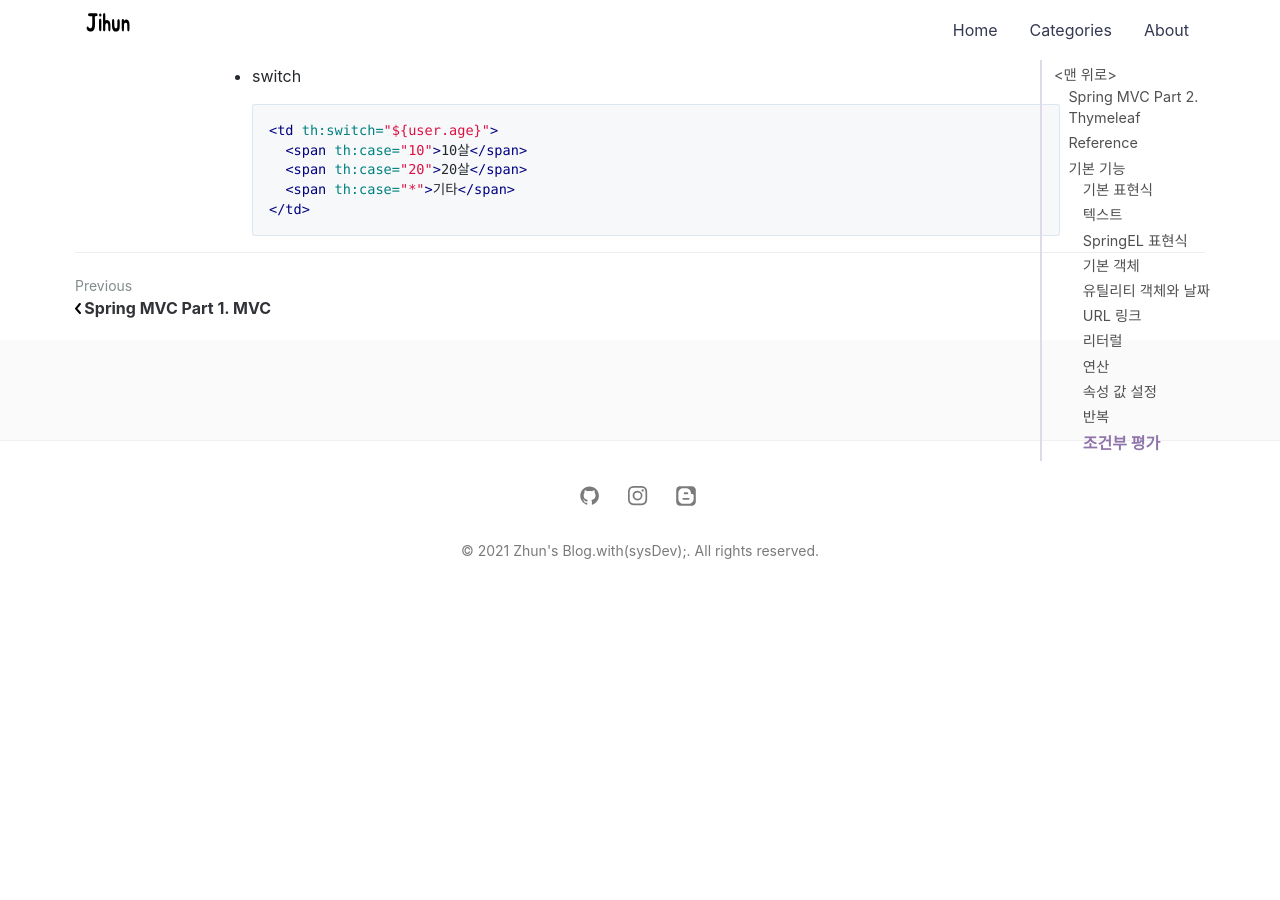
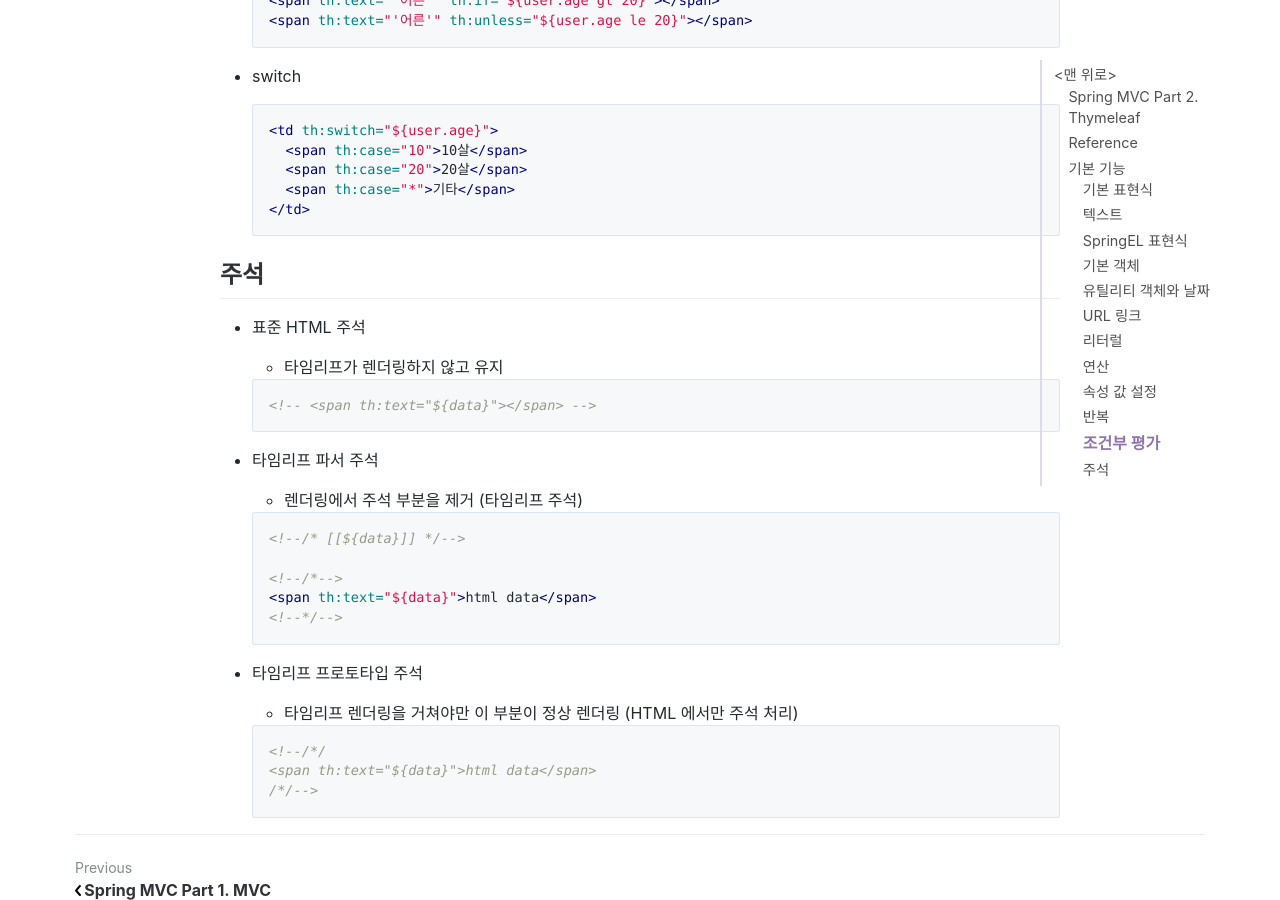
Before and after one commit to jihunparkme/jihunparkme.github.io, a Jekyll site: the page built from _posts/2021-10-11-Spring-MVC-Part2-Thymeleaf.md, in a window 1280 px wide and 900 px high, scrolled down 7832 px. Built offline with Jekyll 4.4.1, drawn with Linux system fonts in a browser that asks for light colours; comment, search, counter and statistics services are not loaded; before the commit the page ends 8438 px from its top, so only the background shows below that; some of the changed text lies outside the part shown.

Commit message:
[타임리프 - 기본 기능] 주석

````diff
--- a/_posts/2021-10-11-Spring-MVC-Part2-Thymeleaf.md
+++ b/_posts/2021-10-11-Spring-MVC-Part2-Thymeleaf.md
@@ -357,3 +357,35 @@ featured-img: spring_mvc_2
     <span th:case="*">기타</span>
   </td>
   ```
+
+## 주석
+
+- 표준 HTML 주석
+
+  - 타임리프가 렌더링하지 않고 유지
+
+  ```html
+  <!-- <span th:text="${data}"></span> -->
+  ```
+
+- 타임리프 파서 주석
+
+  - 렌더링에서 주석 부분을 제거 (타임리프 주석)
+
+  ```html
+  <!--/* [[${data}]] */-->
+
+  <!--/*-->
+  <span th:text="${data}">html data</span>
+  <!--*/-->
+  ```
+
+- 타임리프 프로토타입 주석
+
+  - 타임리프 렌더링을 거쳐야만 이 부분이 정상 렌더링 (HTML 에서만 주석 처리)
+
+  ```html
+  <!--/*/
+  <span th:text="${data}">html data</span>
+  /*/-->
+  ```
````
